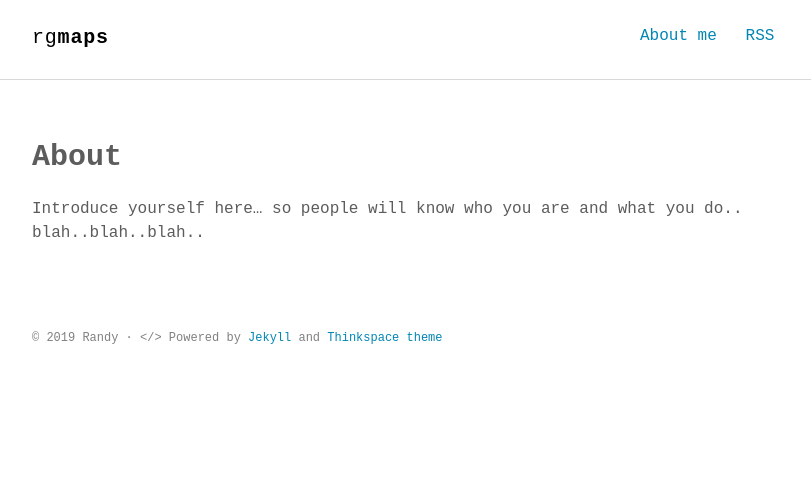
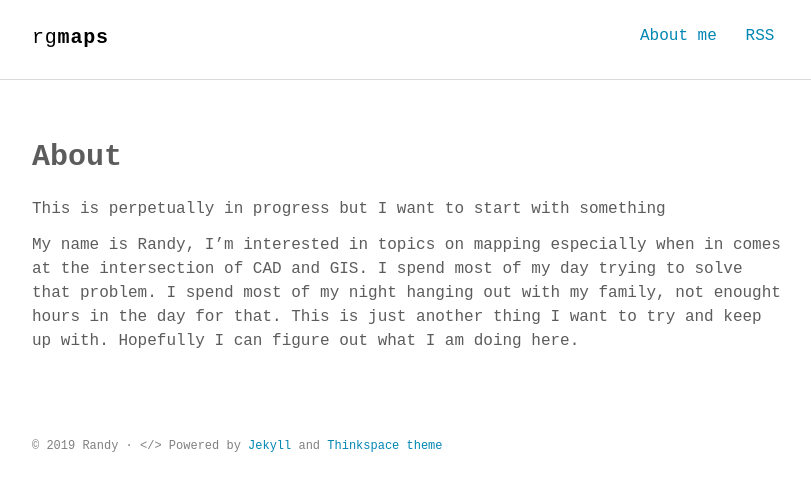
Before and after one commit to rgmaps/rgmaps.github.io, a Jekyll site: the page built from about.md, in a window 1280 px wide. Shown: the top 491 px of the page, without its empty margins (232-1043 px from the left). Built offline with Jekyll 4.4.1, drawn with Linux system fonts in a browser that asks for light colours; some web fonts are replaced.

Commit message:
added about page

```diff
--- a/about.md
+++ b/about.md
@@ -4,4 +4,6 @@ title: About
 permalink: /about/
 ---
 
-Introduce yourself here... so people will know who you are and what you do.. blah..blah..blah..
+This is perpetually in progress but I want to start with something
+
+My name is Randy, I'm interested in topics on mapping especially when in comes at the intersection of CAD and GIS. I spend most of my day trying to solve that problem. I spend most of my night hanging out with my family, not enought hours in the day for that. This is just another thing I want to try and keep up with. Hopefully I can figure out what I am doing here.
```
